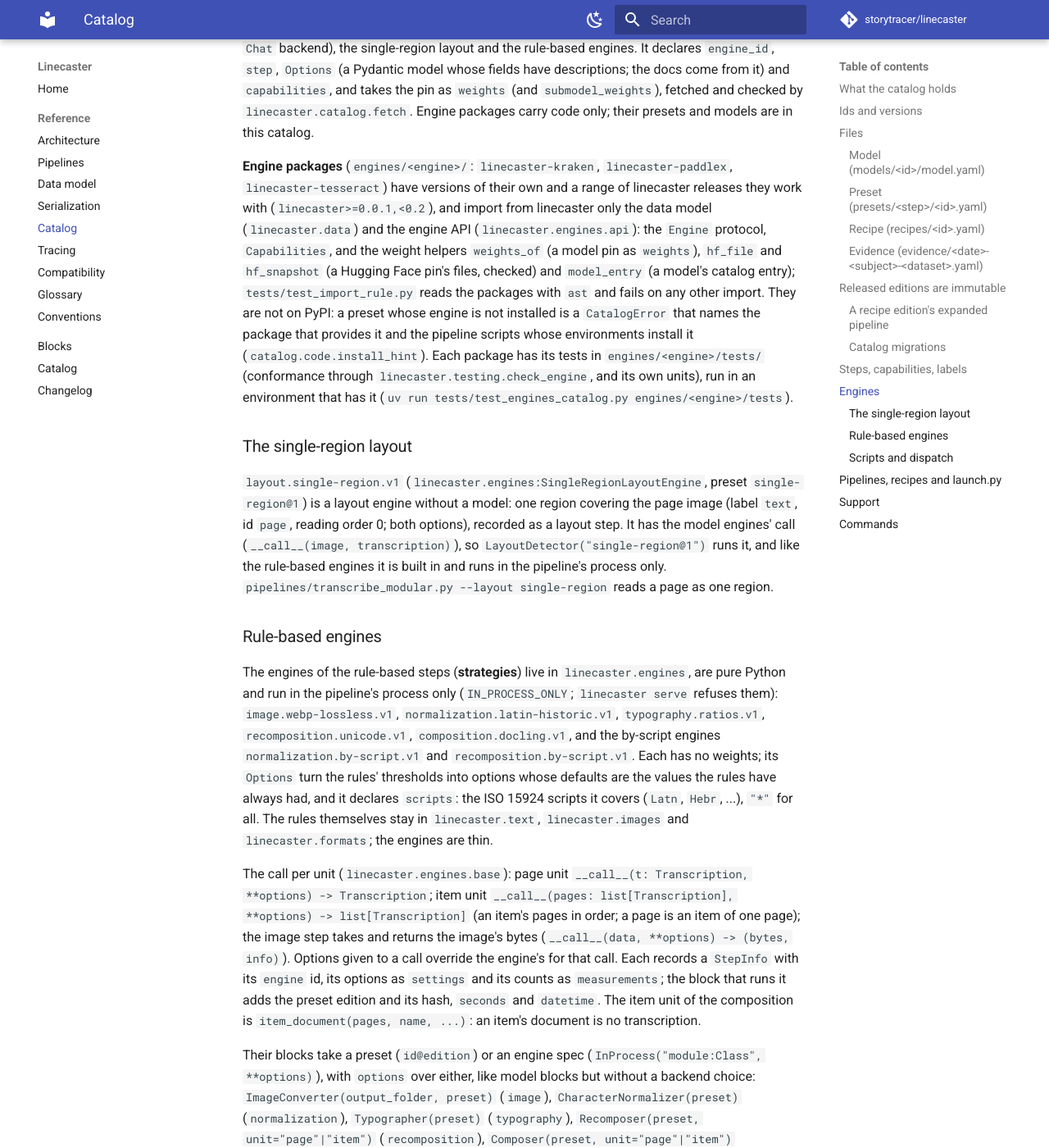
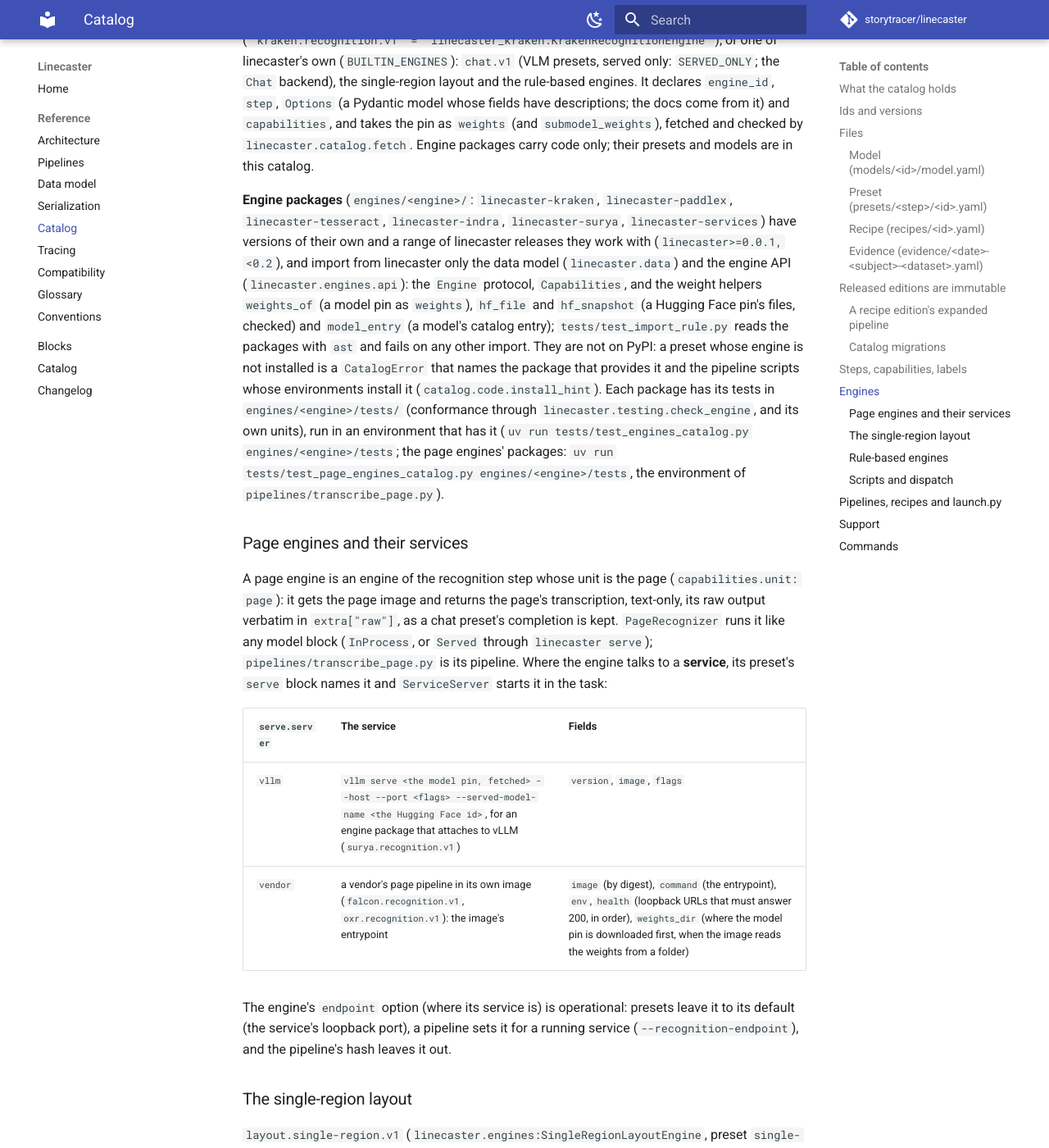
Before and after one commit to storytracer/linecaster, an MkDocs documentation site: the page built from docs/reference/catalog.md, in a window 1280 px wide and 1400 px high, scrolled down 7244 px. Shown: the whole window at 82% size. Built offline with MkDocs 1.6.1 and Material for MkDocs 9.7.7, drawn with Linux system fonts in a browser that asks for light colours; comment, search, counter and statistics services are not loaded; the version menu is left out; some of the changed text lies outside the part shown.

Commit message:
Reference docs: page engines, services and ServiceServer, transcribe_page.v1; glossary terms page engine and service
Co-Authored-By: Claude Opus 5.5 <noreply@anthropic.com>

```diff
--- a/docs/reference/catalog.md
+++ b/docs/reference/catalog.md
@@ -110,7 +110,7 @@ are written by `linecaster catalog pin`.
 | `settings` | prompts, sampling and other request settings (chat presets) |
 | `labels` | native layout label → DoclingDocument label; unmapped labels are `text` |
 | `by_script` | a by-script engine's strategies: ISO 15924 script code → preset `id@edition` of the same step, and `"*"` → the default for every other script (required) |
-| `serve` | the server it was validated with: `server` (`vllm`, `sglang`, `linecaster`), `version`, `image` (with digest, for HF Jobs), `flags`, `env`, `revision_flag`, `pin_ignore`, `server_packages`, `draft` (speculative decoding) |
+| `serve` | the server it was validated with: `server` (`vllm`, `sglang`, `linecaster`, `vendor`), `version`, `image` (with digest, for HF Jobs), `flags`, `env`, `revision_flag`, `pin_ignore`, `server_packages`, `draft` (speculative decoding); a vendor's service also `command`, `health`, `weights_dir` ([page engines](#page-engines-and-their-services)) |
 | `capabilities` | `unit` (`line`, `region`, `page`, `item`) and `produces` (the parts it adds, vocabulary `PARTS`) |
 | `provenance` | `derived_from` (sources of the settings, each at a commit or revision), `authored_by`, `created` |
 | `support`, `superseded_by` | see Support |
@@ -199,7 +199,7 @@ Steps (`STEPS`): `layout`, `lines`, `recognition`, `tables`, `formulas`, whose e
 rule-based steps (`RULE_STEPS`) `image` (the working image), `normalization` (character fidelity: as written →
 normalized), `typography` (the hierarchy from type sizes), `recomposition` (running text from the rows: paragraphs)
 and `composition` (the document). Recognition reads a `unit` (`capabilities.unit`): `line` (kraken, PaddleX,
-Tesseract), `region` (a VLM per layout region) or `page` (a VLM reads the whole page: a **page preset**, which
+Tesseract), `region` (a VLM per layout region) or `page` (a VLM or a page engine reads the whole page: a **page preset**, which
 `launch.py` runs by name); a rule-based engine reads a `page` or an `item` (the pages of one item, in order).
 `OCRD_STEPS` maps the steps to OCR-D's functional steps for METS agents where OCR-D has one (`image`:
 `preprocessing/optimization`, `typography`: `layout/segmentation/classification`, `composition`:
@@ -218,7 +218,8 @@ layout and the rule-based engines. It declares
 `capabilities`, and takes the pin as `weights` (and `submodel_weights`), fetched and checked by
 `linecaster.catalog.fetch`. Engine packages carry code only; their presets and models are in this catalog.
 
-**Engine packages** (`engines/<engine>/`: `linecaster-kraken`, `linecaster-paddlex`, `linecaster-tesseract`) have
+**Engine packages** (`engines/<engine>/`: `linecaster-kraken`, `linecaster-paddlex`, `linecaster-tesseract`,
+`linecaster-indra`, `linecaster-surya`, `linecaster-services`) have
 versions of their own and a range of linecaster releases they work with (`linecaster>=0.0.1,<0.2`), and import from
 linecaster only the data model (`linecaster.data`) and the engine API (`linecaster.engines.api`): the `Engine`
 protocol, `Capabilities`, and the weight helpers `weights_of` (a model pin as `weights`), `hf_file` and
@@ -227,7 +228,26 @@ protocol, `Capabilities`, and the weight helpers `weights_of` (a model pin as `w
 preset whose engine is not installed is a `CatalogError` that names the package that provides it and the pipeline
 scripts whose environments install it (`catalog.code.install_hint`). Each package has its tests in
 `engines/<engine>/tests/` (conformance through `linecaster.testing.check_engine`, and its own units), run in an
-environment that has it (`uv run tests/test_engines_catalog.py engines/<engine>/tests`).
+environment that has it (`uv run tests/test_engines_catalog.py engines/<engine>/tests`; the page engines'
+packages: `uv run tests/test_page_engines_catalog.py engines/<engine>/tests`, the environment of
+`pipelines/transcribe_page.py`).
+
+### Page engines and their services
+
+A page engine is an engine of the recognition step whose unit is the page (`capabilities.unit: page`): it gets the
+page image and returns the page's transcription, text-only, its raw output verbatim in `extra["raw"]`, as a chat
+preset's completion is kept. `PageRecognizer` runs it like any model block (`InProcess`, or `Served` through
+`linecaster serve`); `pipelines/transcribe_page.py` is its pipeline. Where the engine talks to a **service**, its
+preset's `serve` block names it and `ServiceServer` starts it in the task:
+
+| `serve.server` | The service | Fields |
+|---|---|---|
+| `vllm` | `vllm serve <the model pin, fetched> --host --port <flags> --served-model-name <the Hugging Face id>`, for an engine package that attaches to vLLM (`surya.recognition.v1`) | `version`, `image`, `flags` |
+| `vendor` | a vendor's page pipeline in its own image (`falcon.recognition.v1`, `oxr.recognition.v1`): the image's entrypoint | `image` (by digest), `command` (the entrypoint), `env`, `health` (loopback URLs that must answer 200, in order), `weights_dir` (where the model pin is downloaded first, when the image reads the weights from a folder) |
+
+The engine's `endpoint` option (where its service is) is operational: presets leave it to its default (the service's
+loopback port), a pipeline sets it for a running service (`--recognition-endpoint`), and the pipeline's hash leaves
+it out.
 
 ### The single-region layout
 
@@ -289,7 +309,7 @@ strategy is an edition of the same step and covers its script.
 ## Pipelines, recipes and `launch.py`
 
 Every pipeline script declares `PIPELINE`, its id: its file name with `.v<n>` (`harvest.v1`,
-`transcribe_modular.v1`, `transcribe_vlm.v1`, `bind.v1`). A script with slots also declares `SLOTS` (slot →
+`transcribe_modular.v1`, `transcribe_vlm.v1`, `transcribe_page.v1`, `bind.v1`). A script with slots also declares `SLOTS` (slot →
 option; the option is the step's name: `--layout`, `--lines`, `--recognition`, ...; the rule-based steps are slots
 too: `transcribe_modular.v1` has `--typography`, `--recomposition`, `--normalization` (the readable item texts'
 normalization, for `--item-texts`) and `--composition`, `bind.v1` `--recomposition`, `--normalization` and
@@ -303,7 +323,8 @@ The recipes: `squiddle` (`transcribe_modular.v1`: squiddleocr's models and rule-
 combination).
 
 `uv run launch.py NAME IMAGES OUT [options]` launches a recipe or a page preset by name: it finds the
-script whose `PIPELINE` the recipe names (`transcribe_vlm.v1` for page presets) and runs it in that script's own
+script whose `PIPELINE` the recipe names (`transcribe_vlm.v1` for chat page presets, `transcribe_page.v1` for page
+engines' presets) and runs it in that script's own
 environment with `--recipe` or `--recognition`. `serve` and `ray` pass through for recipes. A preset that is one step
 of a pipeline gets a hint instead: the pipeline, the flag and the recipes that use it.
 
```
Also changed, not shown: docs/reference/architecture.md (+17 -7 lines), docs/reference/conventions.md (+3 -3 lines), docs/reference/glossary.md (+4 -2 lines), docs/reference/pipelines.md (+5 -2 lines).
